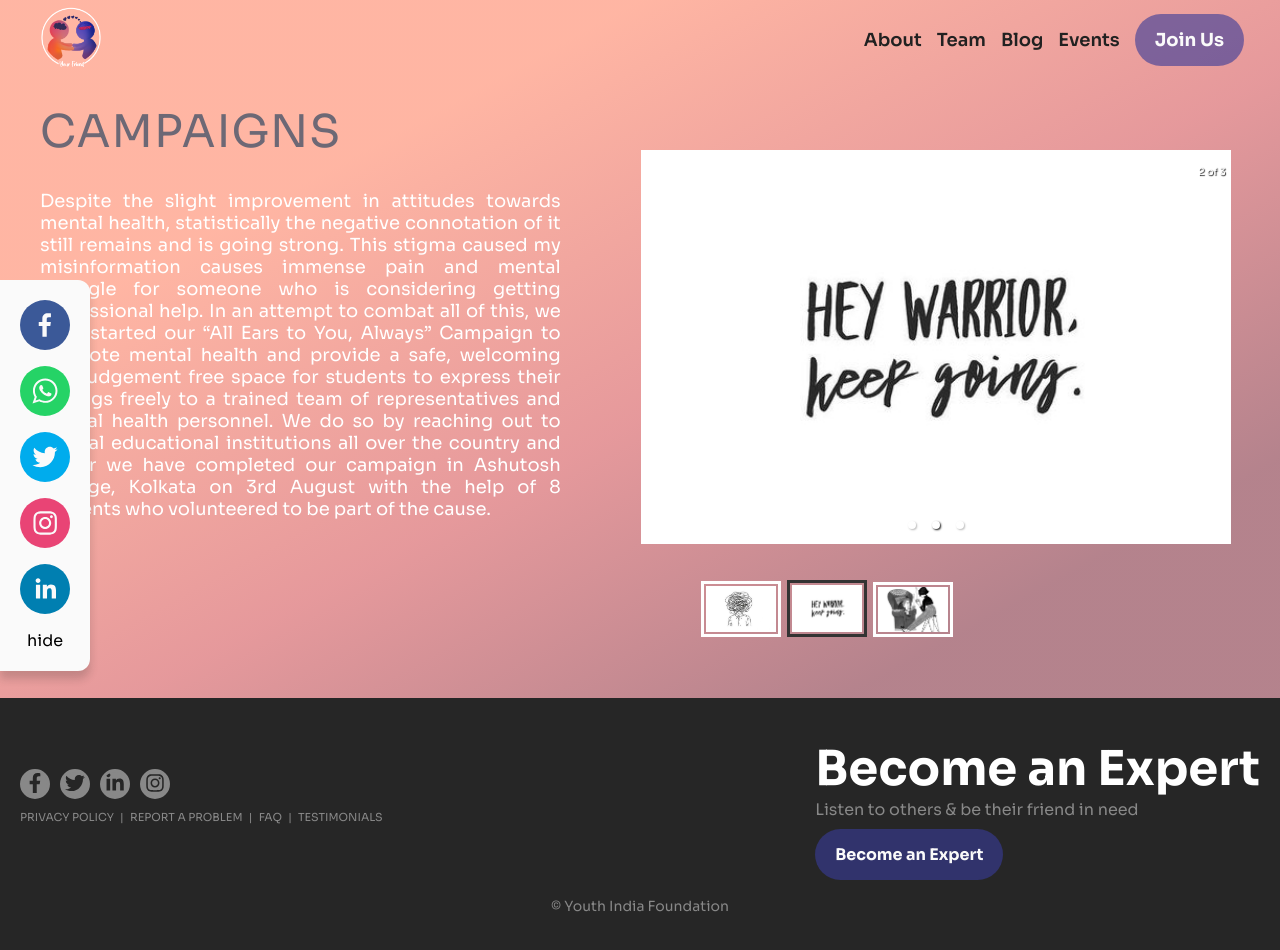
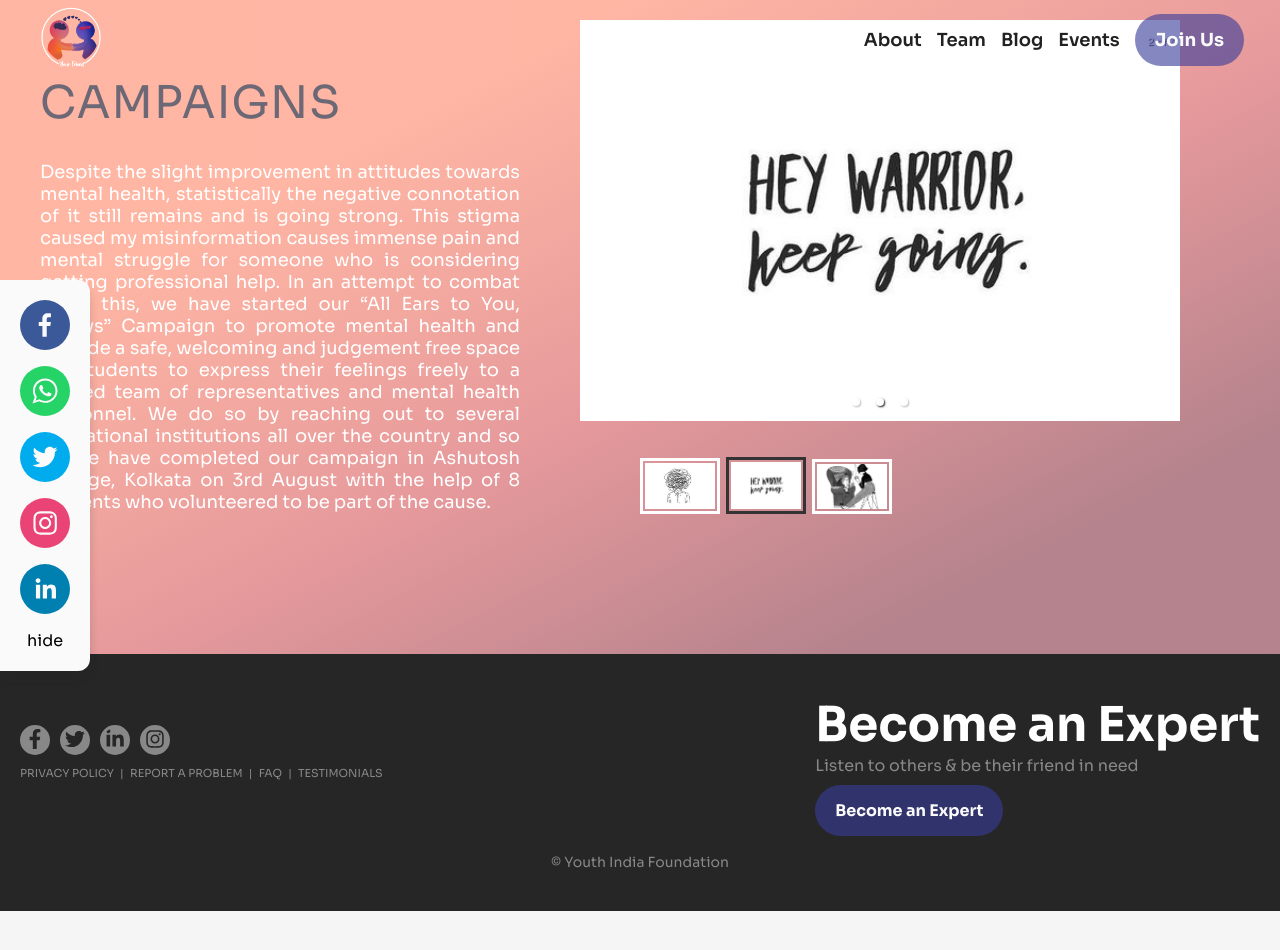
Before and after one commit to tashi2408/yourFriend, a React (Create React App) app: page / in a window 1280 px wide. Both pictures are taken after a click on the button 126 px from the left and 2441 px from the top of the page. Shown: the top 950 px of the page. After the commit the page ends 911 px from the top, so only its background shows below. Built offline with nearby package versions, Linux system fonts and the light colour scheme.

Commit message:
🧣 ui fix

```diff
--- a/src/pages/Campaign/Campaign.css
+++ b/src/pages/Campaign/Campaign.css
@@ -1,14 +1,13 @@
 .campaigns-page {
   background: var(--gradient);
   min-height: calc(100vh - 146px);
-  padding-bottom: 20px;
 }
 
 .campaign-grid {
   max-width: 1400px;
   margin: 0 auto;
   display: grid;
-  grid-template-columns: 2.3fr 3fr;
+  grid-template-columns: 2fr 3fr;
   align-items: center;
   justify-content: center;
 }
@@ -26,14 +25,27 @@
   font-size: 18px;
   color: white;
   text-align: justify;
-  padding-bottom: 68px;
 }
 
 .campaign-carousel {
   display: flex;
   justify-content: center;
   align-items: center;
-  padding: 70px 0px 0px 10px;
+  padding: 20px 0;
+}
+
+.campaign {
+  height: 100%;
+  width: 100%;
+}
+
+.campaign-carousel {
+  max-width: 600px;
+  margin: 0 auto;
+}
+
+.carousel-image {
+  height: 100%;
 }
 
 @media only screen and (max-width: 1400px) {
@@ -78,17 +90,3 @@
     max-width: 300px;
   }
 }
-
-.campaign {
-  height: 100%;
-  width: 100%;
-}
-
-.campaign-carousel {
-  max-width: 600px;
-  margin: 80px 0px 0px 70px;
-}
-
-.carousel-image {
-  height: 100%;
-}
--- a/src/pages/Webinar/Webinar.css
+++ b/src/pages/Webinar/Webinar.css
@@ -1,7 +1,6 @@
 .webinar-page {
   background: var(--gradient);
   min-height: calc(100vh - 146px);
-  padding-bottom: 20px;
 }
 
 .webinar-grid {
@@ -10,7 +9,7 @@
   max-width: 1400px;
   margin: 0 auto;
   display: grid;
-  grid-template-columns: 3fr 3fr;
+  grid-template-columns: 2fr 3fr;
   align-items: center;
   justify-content: center;
 }
@@ -22,22 +21,33 @@
   word-spacing: 2px;
   text-transform: uppercase;
   color: var(--primary-color);
-  padding: 0px;
-  margin-top: 0%;
 }
 
 .webinar-grid p {
   font-size: 18px;
   color: white;
   text-align: justify;
-  padding-bottom: 230px;
 }
 
 .webinar-carousel {
   display: flex;
   justify-content: center;
   align-items: center;
-  padding: 70px 0px 0px 10px;
+  padding: 20px 0;
+}
+
+.webinar {
+  height: 100%;
+  width: 100%;
+}
+
+.webinar-carousel {
+  max-width: 300px;
+  margin: 5px auto;
+}
+
+.carousel-image {
+  height: 100%;
 }
 
 @media only screen and (max-width: 1400px) {
@@ -82,17 +92,3 @@
     max-width: 300px;
   }
 }
-
-.webinar {
-  height: 100%;
-  width: 100%;
-}
-
-.webinar-carousel {
-  max-width: 400px;
-  margin: 20px 0px 0px 130px;
-}
-
-.carousel-image {
-  height: 10%;
-}
```
